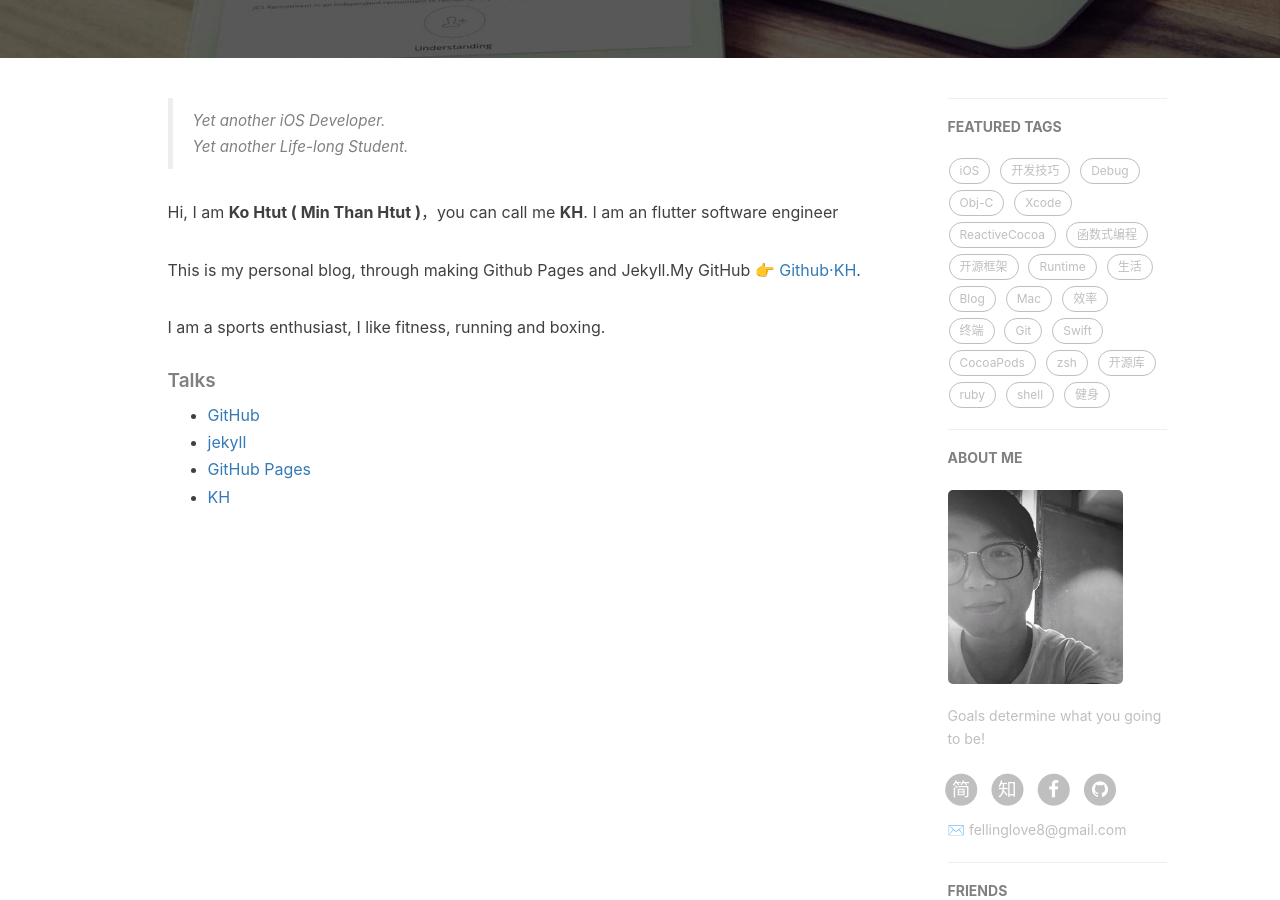
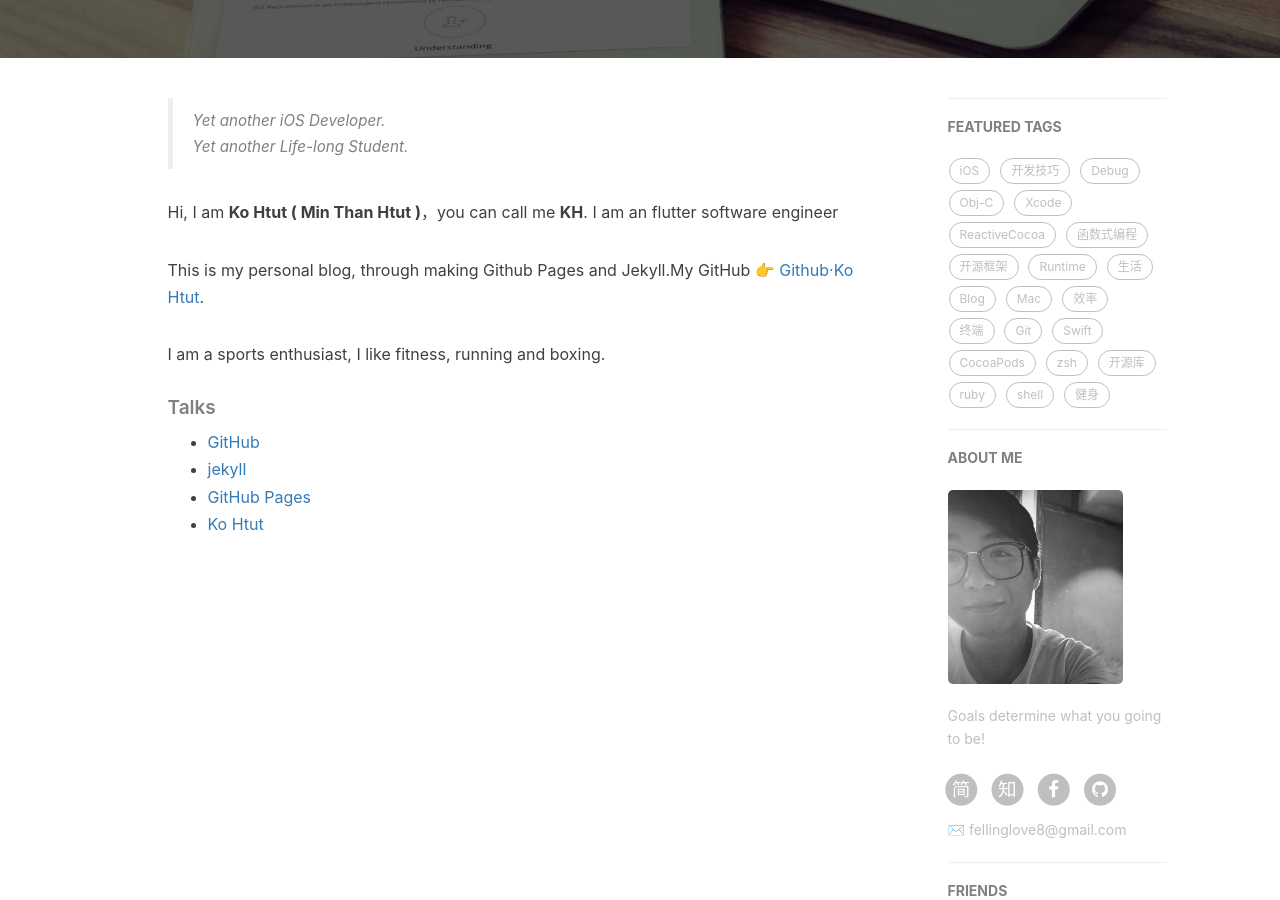
Before and after one commit to ko-htut/ko-htut.github.io, a Jekyll site: the page built from about.html, in a window 1280 px wide and 900 px high, scrolled down 360 px. Built offline with Jekyll 4.4.1, drawn with Linux system fonts in a browser that asks for light colours; nearby versions of some CDN libraries; comment, search, counter and statistics services are not loaded.

Commit message:
fe change

```diff
--- a/_layouts/keynote.html
+++ b/_layouts/keynote.html
@@ -116,7 +116,7 @@
 
                     </div>
                 </div>
-                <!-- disqus 评论框 end -->
+
                 {% endif %}
 
             </div>
--- a/about.html
+++ b/about.html
@@ -17,9 +17,9 @@
     <blockquote><p>Yet another iOS Developer. <br>
         Yet another Life-long Student.</p></blockquote>
 
-        <p>Hi, I am <strong>Ko Htut ( Min Than Htut )</strong>，you can call me <strong>KH</strong>. I am an flutter  software engineer</p>
+        <p>Hi, I am <strong>Ko Htut ( Min Than Htut )</strong>，you can call me <strong>KH</strong>. I am an flutter software engineer</p>
 
-        <p>This is my personal blog, through making Github Pages and Jekyll.My GitHub  👉 <a href="http://github.com/ko-htut">Github·KH</a>.</p>
+        <p>This is my personal blog, through making Github Pages and Jekyll.My GitHub  👉 <a href="http://github.com/ko-htut">Github·Ko Htut</a>.</p>
 
         <p>I am a sports enthusiast, I like fitness, running and boxing.</p>
 
@@ -29,7 +29,7 @@
         <li><a href="https://github.com">GitHub</a></li>
         <li><a href="http://jekyll.com.cn/">jekyll</a></li>
         <li><a href="https://pages.github.com/">GitHub Pages</a></li>
-        <li><a href="https://ko-htut.github.io">KH</a></li>
+        <li><a href="https://ko-htut.github.io">Ko Htut</a></li>
         </ul>
 </div>
 
```
Also changed, not shown: _includes/head.html (+0 -19 lines), _includes/nav.html (+0 -11 lines), _layouts/post.html (+5 -11 lines).
